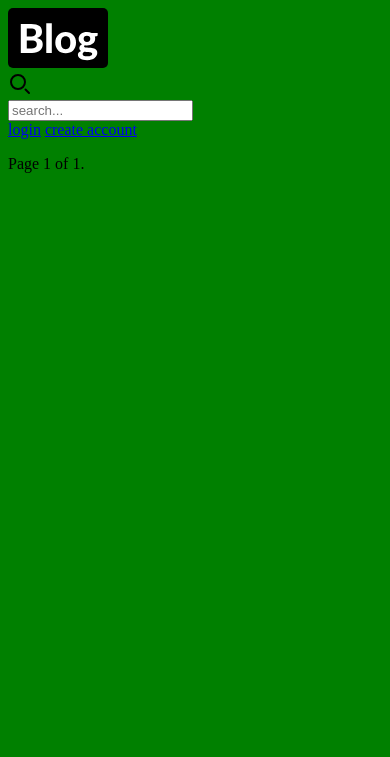
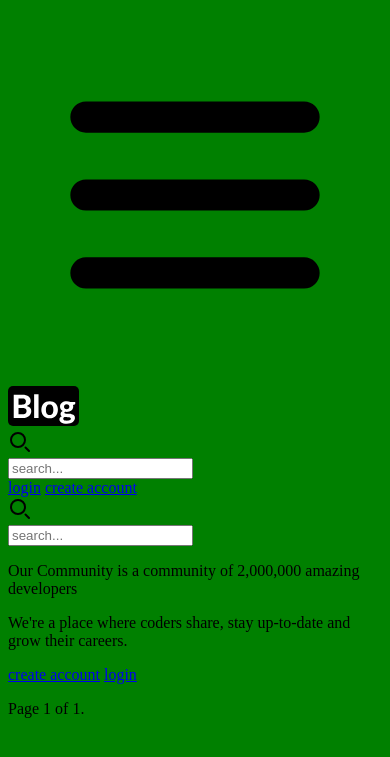
Before and after one commit to andrew-saeed/django-projects, a Django app: page /blog/ in a window 390 px wide. Shown: the top 757 px of the page. Run offline with Django 5.2, Linux system fonts and the light colour scheme; data that the repository does not hold is empty.

Commit message:
style main-layout, aside.left-side and header#top-bar

```diff
--- a/blog/templates/blog/post/list.html
+++ b/blog/templates/blog/post/list.html
@@ -10,9 +10,9 @@
         <h1>Within tag {{ tag.name }}</h1>
     {% endif %}
 
-    <ul class="space-y-3">
+    <ul class="space-y-3 p-2">
         {% for post in posts %}
-            <li class="bg-secondary-bg p-2">
+            <li class="bg-secondary-bg p-5">
 
                 <div class="flex gap-2 items-center mb-2">
                     <div class="w-8 h-8 bg-white rounded-full"></div>
--- a/theme/templates/base.html
+++ b/theme/templates/base.html
@@ -17,10 +17,43 @@
         {% endif %}
     </head>
     <body class="bg-primary-bg text-base text-primary-text">
-        {% include 'partials/nav.html' %}
-        <div id="content">
-            {% block content %}
-            {% endblock %}
+
+        <div id="page-layout" class="relative max-w-7xl mx-auto">
+
+            {% include 'partials/header.html' %}
+
+            <div id="main-layout" class="grid grid-cols-1 md:grid-cols-[var(--left-side-w)_1fr]">
+
+                <aside class="left-side
+                    max-md:h-svh max-md:w-(--left-side-w) max-md:absolute max-md:top-0 max-md:-left-(--left-side-w)
+                    p-2 space-y-4"
+                    aria-label="Primary sidebar"
+                >
+                    <div class="input-text w-full max-w-150 md:hidden">
+                        <div class="input-text__icon">
+                            <svg class="w-6 h-6 text-gray-800 dark:text-white" aria-hidden="true" xmlns="http://www.w3.org/2000/svg" width="24" height="24" fill="none" viewBox="0 0 24 24">
+                                <path stroke="currentColor" stroke-linecap="round" stroke-width="2" d="m21 21-3.5-3.5M17 10a7 7 0 1 1-14 0 7 7 0 0 1 14 0Z"/>
+                            </svg>
+                        </div>
+                        <input type="text" name="search" id="search" placeholder="search...">
+                    </div>
+                    <p class="text-base-1 font-bold">
+                        Our Community is a community of 2,000,000 amazing developers
+                    </p>
+                    <p>
+                        We're a place where coders share, stay up-to-date and grow their careers.
+                    </p>
+                    <p class="flex flex-col gap-2 text-center">
+                        <a class="btn btn--blue" href="{% url 'register' %}">create account</a>
+                        <a class="btn btn--tertiary" href="{% url 'login' %}">login</a>
+                    </p>
+                </aside>
+
+                <main id="right-side-col">
+                    {% block content %}
+                    {% endblock %}
+                </main>
+            </div>
         </div>
     </body>
 </html>
--- a/theme/templates/partials/nav.html
+++ b/theme/templates/partials/header.html
@@ -1,6 +1,12 @@
-<nav class="w-full grid grid-cols-[max-content_1fr_max-content] gap-2 items-center p-2">
-    <div>
-        <img src="/media/icons/logo.svg" alt="logo">
+<header id="top-bar" class="w-full grid grid-cols-[max-content_1fr_max-content] min-md:gap-2 items-center p-2">
+
+    <div class="flex gap-2">
+        <svg class="w-[2.5rem] h-[2.5rem] text-black border-3 border-black rounded-(--btn-border-radius) cursor-pointer min-md:hidden" aria-hidden="true" xmlns="http://www.w3.org/2000/svg" width="100%" height="100%" fill="none" viewBox="0 0 24 24">
+            <path stroke="currentColor" stroke-linecap="round" stroke-width="2" d="M5 7h14M5 12h14M5 17h14"/>
+        </svg>
+        <a href="/blog">
+            <img src="/media/icons/logo.svg" alt="logo">
+        </a>
     </div>
     {% if request.user.is_authenticated %}
         <ul>
@@ -12,7 +18,7 @@
             </li>
         </ul>
     {% else %}
-        <div class="input-text w-full max-w-150">
+        <div class="input-text w-full max-w-150 max-md:hidden">
             <div class="input-text__icon">
                 <svg class="w-6 h-6 text-gray-800 dark:text-white" aria-hidden="true" xmlns="http://www.w3.org/2000/svg" width="24" height="24" fill="none" viewBox="0 0 24 24">
                     <path stroke="currentColor" stroke-linecap="round" stroke-width="2" d="m21 21-3.5-3.5M17 10a7 7 0 1 1-14 0 7 7 0 0 1 14 0Z"/>
@@ -20,9 +26,9 @@
             </div>
             <input type="text" name="search" id="search" placeholder="search...">
         </div>
-        <div class="flex gap-2">
-            <a class="btn btn--tertiary" href="{% url 'login' %}">login</a>
+        <div class="flex gap-2 justify-end">
+            <a class="btn btn--tertiary max-md:hidden" href="{% url 'login' %}">login</a>
             <a class="btn btn--blue" href="{% url 'register' %}">create account</a>
         </div>
     {% endif %}
-</nav>
+</header>
```
Also changed, not shown: theme/vite/src/style.css (+20 -5 lines), media/icons/logo.svg.
